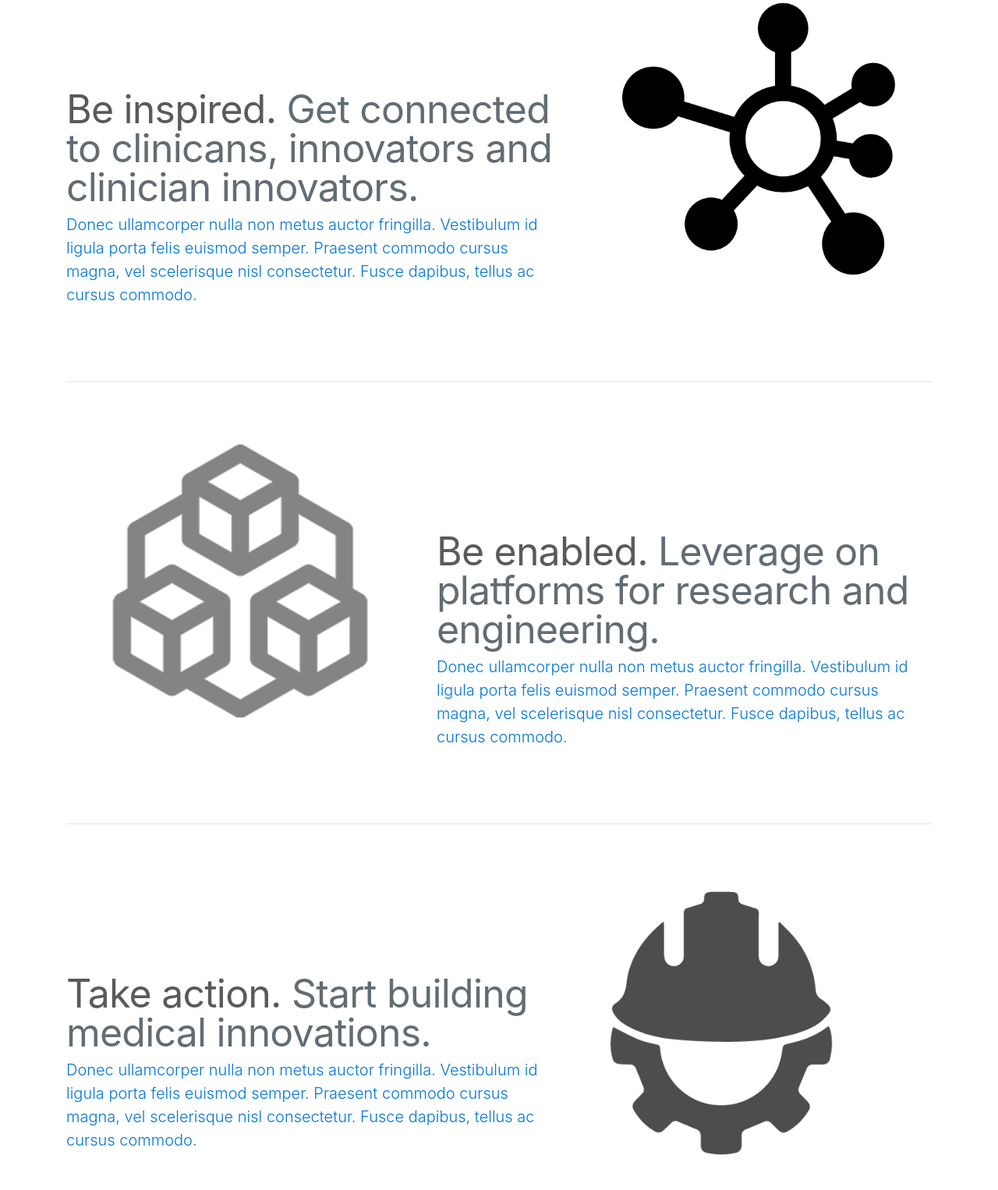
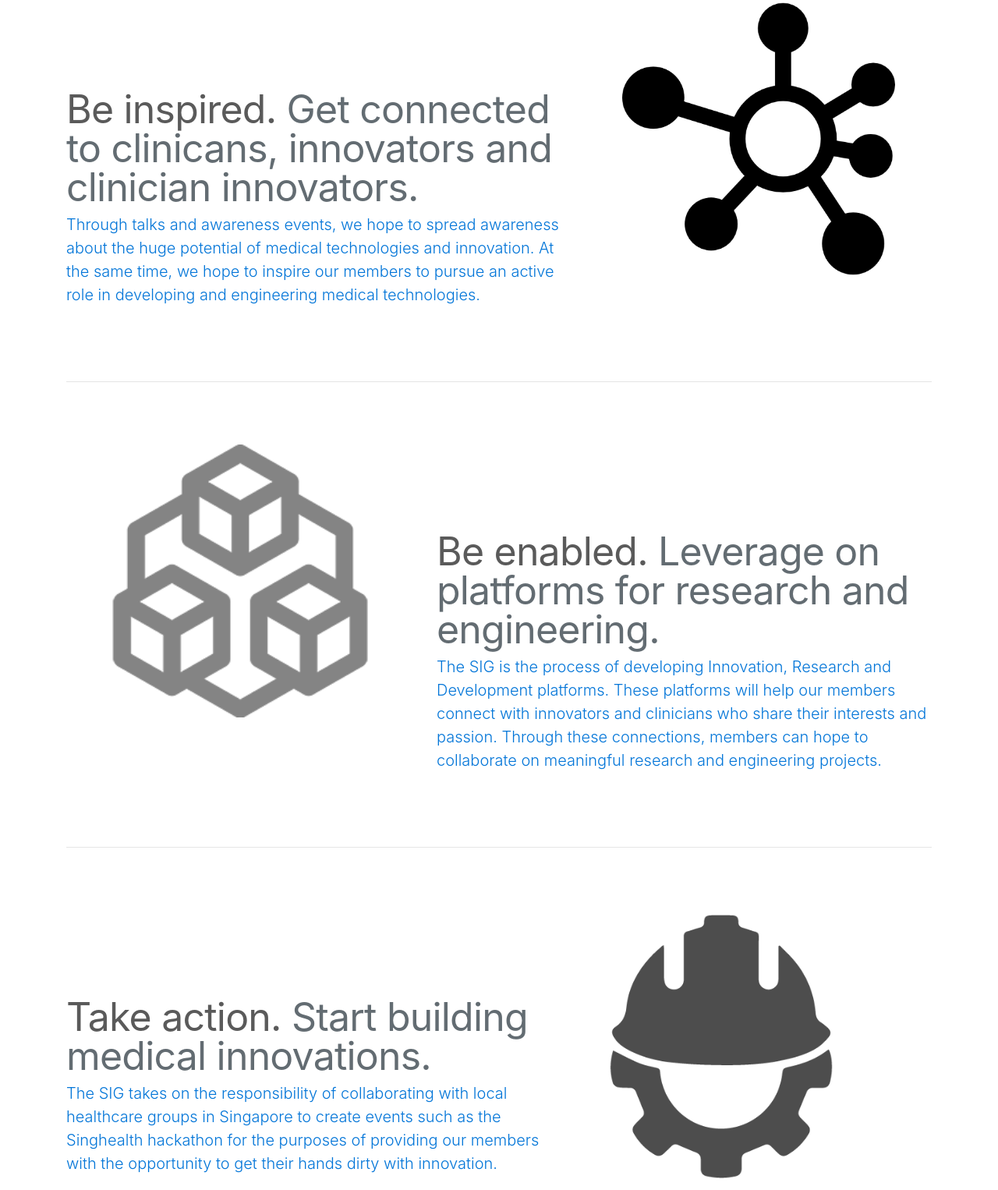
Before and after one commit to dukenus-medtech/dukenus-medtech.github.io, a plain HTML site: page index.html in a window 1280 px wide. Shown: the part 1095-2621 px from the top of the page at 78% size. Drawn offline with nearby package versions, Linux system fonts and the light colour scheme; a script that the page names is missing.

Commit message:
Add links and more descriptions

```diff
--- a/index.html
+++ b/index.html
@@ -86,13 +86,13 @@
           <i class="fa fa-question-circle-o fa-5x"></i>
           <h2>About Us</h2>
           <p>The MedTech Student Interest Group formed in 2014 is a student body that has a strong passion for the invention and advancement of medical technologies.</p>
-          <p><a class="btn btn-secondary" href="#" role="button">View details &raquo;</a></p>
+          <p><a class="btn btn-secondary" href="about.html" role="button">View details &raquo;</a></p>
         </div><!-- /.col-lg-4 -->
         <div class="col-lg-4">
           <i class="fa fa-address-card-o fa-5x"></i>
           <h2>Contact Us</h2>
           <p>Interested in joining us? Interested in collaborating with us? Interested in giving speeches at Duke NUS Medical School? Find out how you can contact us.</p>
-          <p><a class="btn btn-secondary" href="#" role="button">View details &raquo;</a></p>
+          <p><a class="btn btn-secondary" href="contact.html" role="button">View details &raquo;</a></p>
         </div><!-- /.col-lg-4 -->
         <div class="col-lg-4">
           <i class="fa fa-facebook-official fa-5x"></i>
@@ -110,7 +110,7 @@
       <div class="row featurette">
         <div class="col-md-7">
           <h2 class="featurette-heading">Be inspired. <span class="text-muted">Get connected to clinicans, innovators and clinician innovators.</span></h2>
-          <p class="lead text-primary">Donec ullamcorper nulla non metus auctor fringilla. Vestibulum id ligula porta felis euismod semper. Praesent commodo cursus magna, vel scelerisque nisl consectetur. Fusce dapibus, tellus ac cursus commodo.</p>
+          <p class="lead text-primary">Through talks and awareness events, we hope to spread awareness about the huge potential of medical technologies and innovation. At the same time, we hope to inspire our members to pursue an active role in developing and engineering medical technologies.</p>
         </div>
         <div class="col-md-5 text-center">
           <img style="height: 350px; width: 350px;" src="assets/FeatureImage001.png" alt="Generic placeholder image">
@@ -122,7 +122,7 @@
       <div class="row featurette">
         <div class="col-md-7 push-md-5">
           <h2 class="featurette-heading">Be enabled. <span class="text-muted">Leverage on platforms for research and engineering.</span></h2>
-          <p class="lead text-primary">Donec ullamcorper nulla non metus auctor fringilla. Vestibulum id ligula porta felis euismod semper. Praesent commodo cursus magna, vel scelerisque nisl consectetur. Fusce dapibus, tellus ac cursus commodo.</p>
+          <p class="lead text-primary">The SIG is the process of developing Innovation, Research and Development platforms. These platforms will help our members connect with innovators and clinicians who share their interests and passion. Through these connections, members can hope to collaborate on meaningful research and engineering projects.</p>
         </div>
         <div class="col-md-5 pull-md-7 text-center">
           <img style="height: 350px; width: 350px;" class="align-text-bottom" src="assets/FeatureImage002.png" alt="Generic placeholder image">
@@ -134,7 +134,7 @@
       <div class="row featurette">
         <div class="col-md-7">
           <h2 class="featurette-heading">Take action. <span class="text-muted">Start building medical innovations.</span></h2>
-          <p class="lead text-primary">Donec ullamcorper nulla non metus auctor fringilla. Vestibulum id ligula porta felis euismod semper. Praesent commodo cursus magna, vel scelerisque nisl consectetur. Fusce dapibus, tellus ac cursus commodo.</p>
+          <p class="lead text-primary">The SIG takes on the responsibility of collaborating with local healthcare groups in Singapore to create events such as the Singhealth hackathon for the purposes of providing our members with the opportunity to get their hands dirty with innovation.</p>
         </div>
         <div class="col-md-5">
           <img style="height: 350px; width: 350px;" class="align-text-bottom" src="assets/FeatureImage003.png" alt="Generic placeholder image">
```
